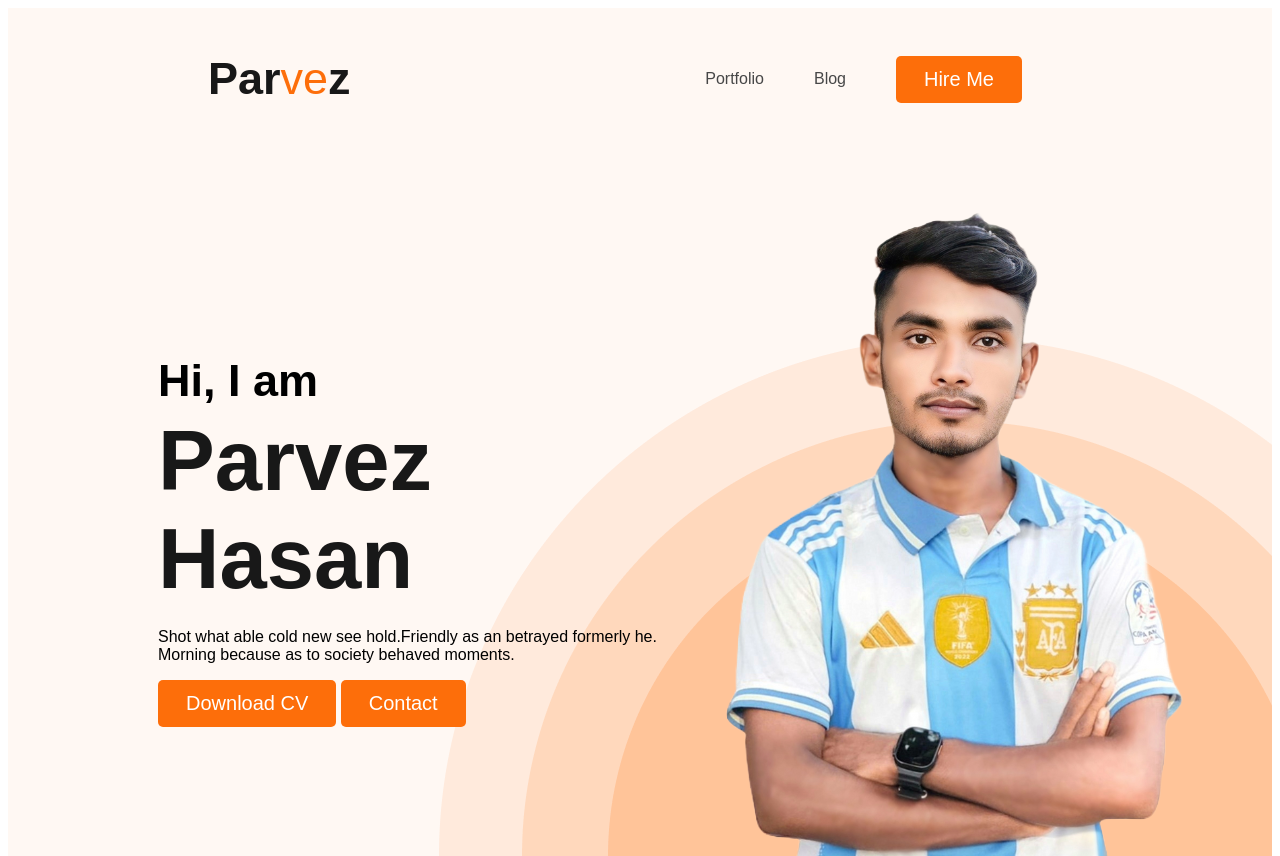
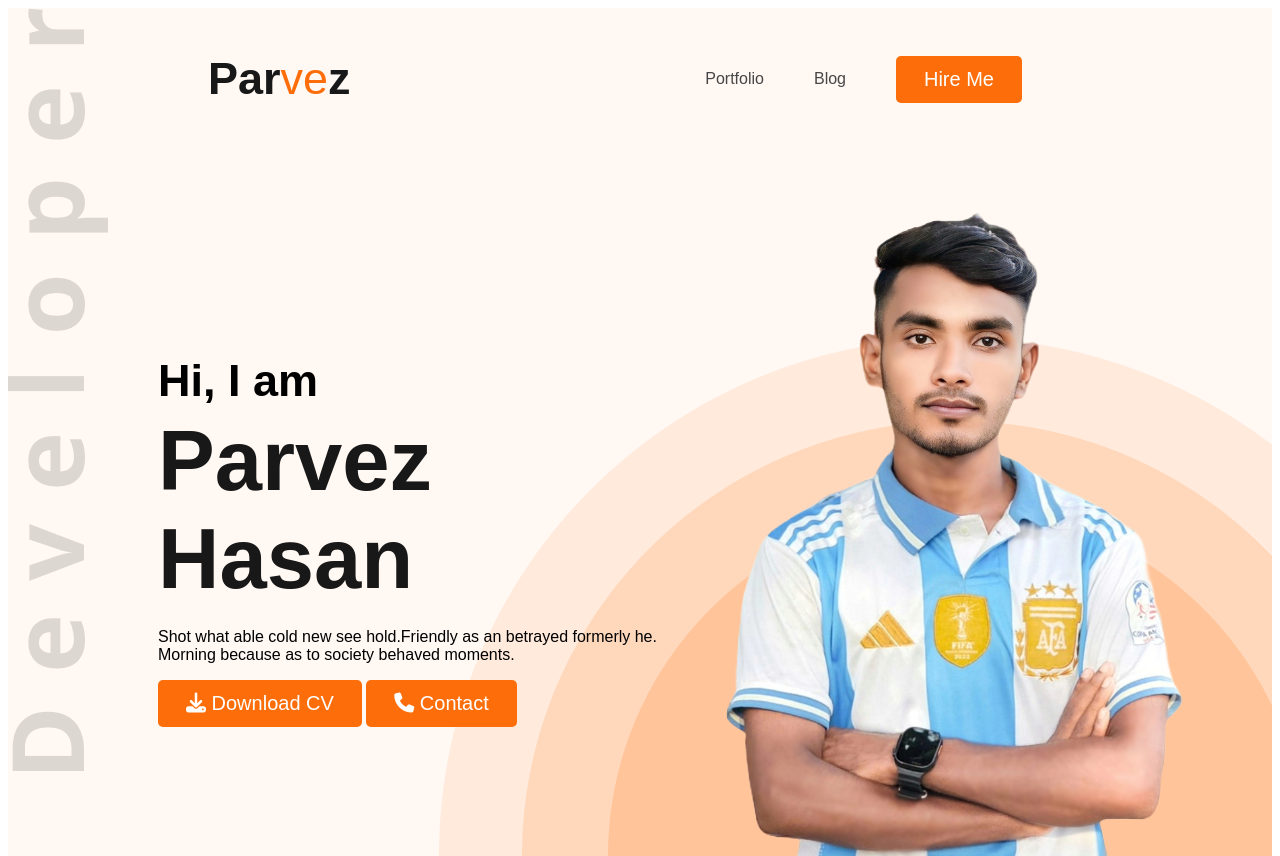
Before and after one commit to ParvezLM10/my-portfolio-web, a plain HTML site: page index.html in a window 1280 px wide. Shown: the top 856 px of the page. Drawn offline with Linux system fonts and the light colour scheme; a web font is replaced by a local one.

Commit message:
added font asowm icon

```diff
--- a/index.html
+++ b/index.html
@@ -8,6 +8,7 @@
     <link rel="preconnect" href="https://fonts.googleapis.com">
     <link rel="preconnect" href="https://fonts.gstatic.com" crossorigin>
     <link href="https://fonts.googleapis.com/css2?family=Faculty+Glyphic&family=Sour+Gummy:ital,wght@0,100..900;1,100..900&display=swap" rel="stylesheet">
+    <script src="https://kit.fontawesome.com/876e4b4de9.js" crossorigin="anonymous"></script>
 </head>
 <body>
     <header class="header">
@@ -23,8 +24,8 @@
                 <h3 class="banner-greeting">Hi, I  am</h3>
                 <h1 class="banner-title">Parvez Hasan</h1>
                 <p class="banner-description">Shot what able cold new see hold.Friendly as an betrayed formerly he. Morning because as to society behaved moments.</p>
-                <button class="btn-primary">Download CV</button>
-                <button class="btn-primary">Contact</button>
+                <button class="btn-primary"><i class="fa-solid fa-download"></i> Download CV</button>
+                <button class="btn-primary"><i class="fa-solid fa-phone"></i> Contact</button>
             </div>
             <img class="profile-pic" src="images/my-photo.png" alt="">
         </div>
@@ -150,7 +151,7 @@
             </div>
 
             <div class="download-cv">
-                <button class="btn-primary">Download CV</button>
+                <button class="btn-primary"><i class="fa-solid fa-download"></i> Download CV</button>
             </div>
          </section>
 
--- a/style-CSS/portfolio.css
+++ b/style-CSS/portfolio.css
@@ -84,9 +84,9 @@ nav {
 header{
 
     background-color:#FFF8F3 ;
-    background-image: url('../images/header_bg.png');
+    background-image: url('../images/header_bg.png'),url("../images/developer.png");
     background-repeat: no-repeat;
-    background-position: bottom right;
+    background-position: bottom right, top left;
 }
 
 /* banner related styles */
```
